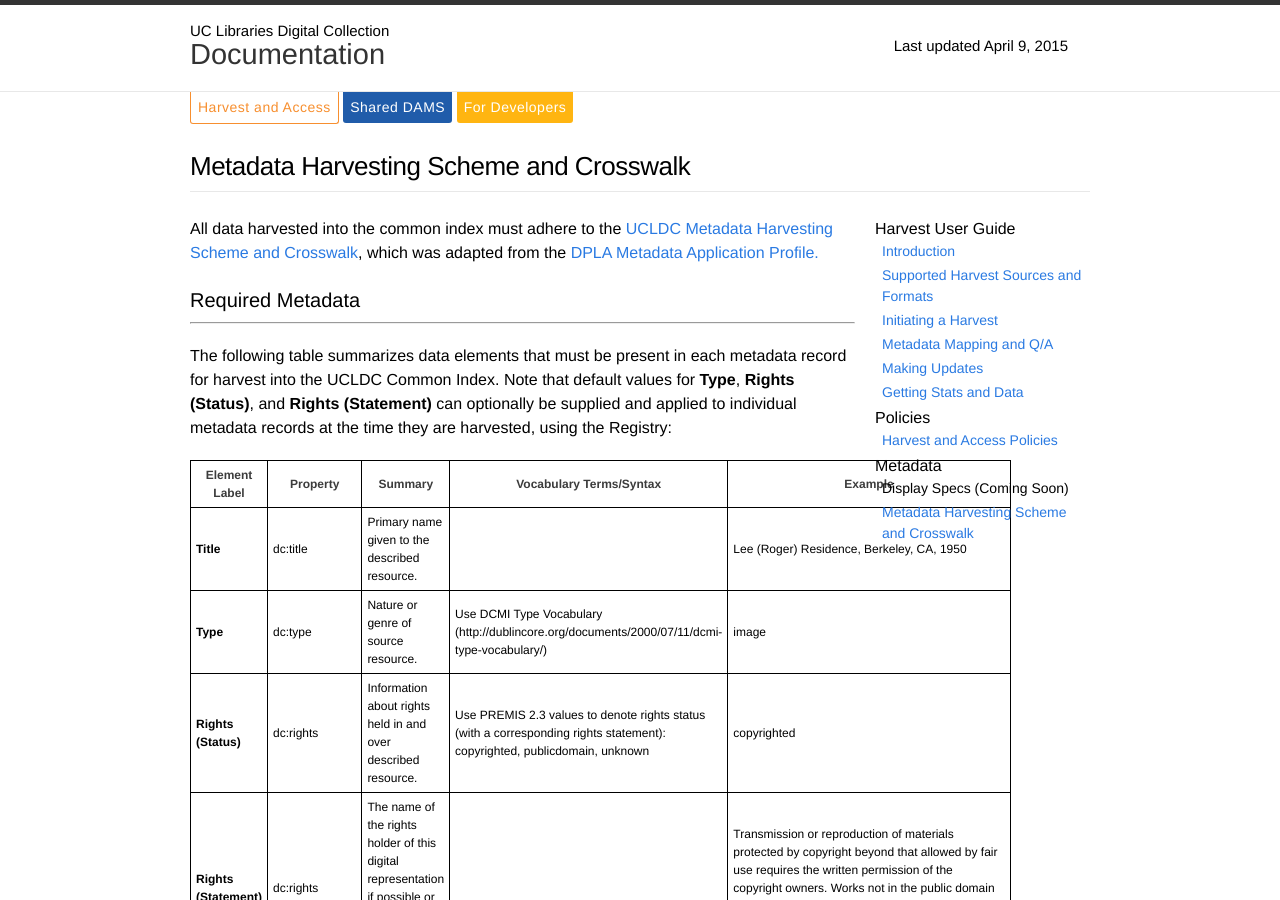
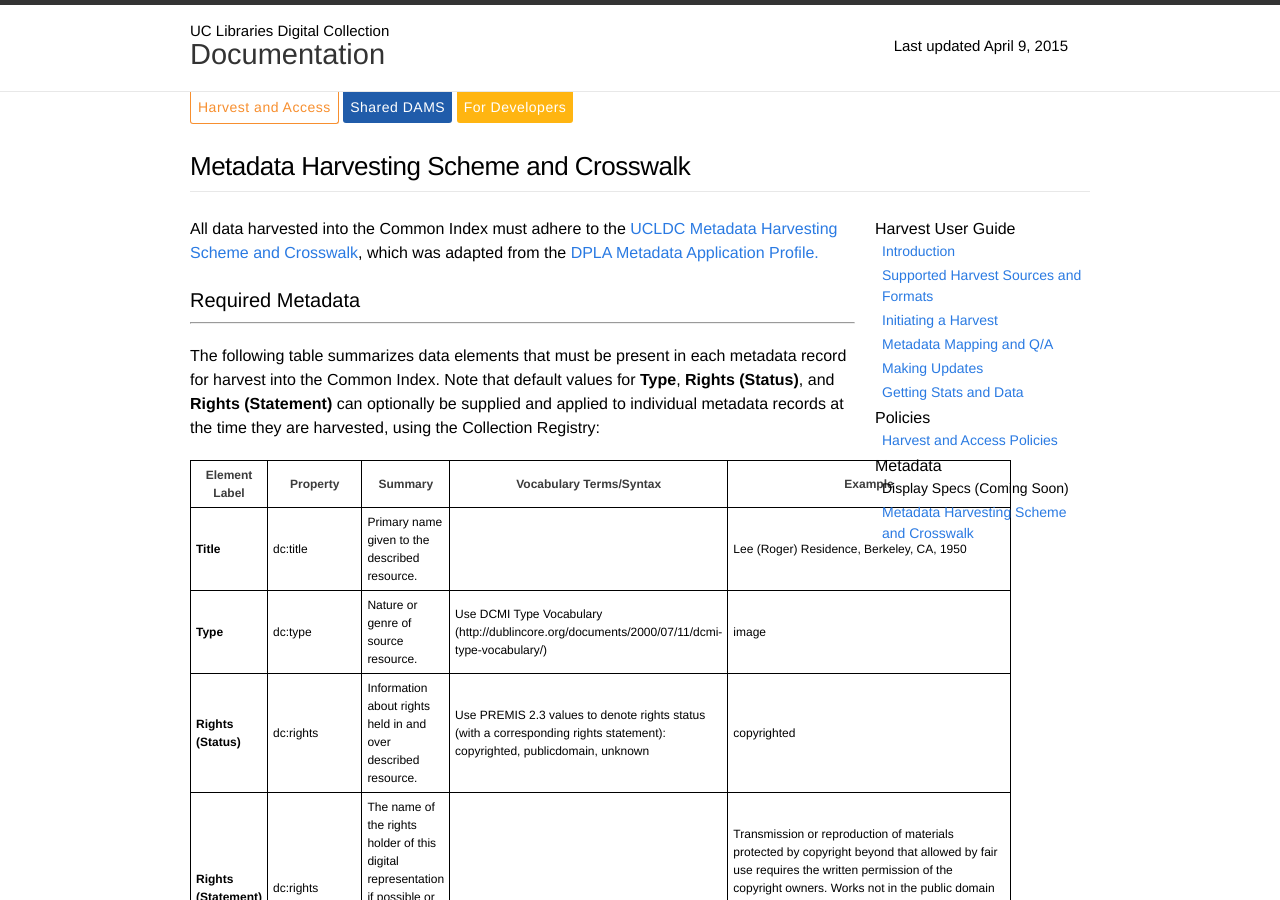
Before and after one commit to ucldc/ucldc-docs, a Jekyll site: the page built from docs/registry/metadata-harvest.md, in a window 1280 px wide and 900 px high. Built offline with Jekyll 4.4.1, drawn with Linux system fonts in a browser that asks for light colours; nearby versions of some CDN libraries.

Commit message:
Update metadata-harvest.md

```diff
--- a/docs/registry/metadata-harvest.md
+++ b/docs/registry/metadata-harvest.md
@@ -5,11 +5,11 @@
 breadcrumbs: Calisphere Admin Guide
 ---
 
-All data harvested into the common index must adhere to the [UCLDC Metadata Harvesting Scheme and Crosswalk](https://docs.google.com/spreadsheets/d/1u2RE9PD0N9GkLQTFNJy3HiH9N5IbKDG52HjJ6JomC9I/edit#gid=265758929), which was adapted from the <a href="http://dp.la/info/wp-content/uploads/2013/04/DPLAMetadataPolicy.pdf">DPLA Metadata Application Profile.</a>
+All data harvested into the Common Index must adhere to the [UCLDC Metadata Harvesting Scheme and Crosswalk](https://docs.google.com/spreadsheets/d/1u2RE9PD0N9GkLQTFNJy3HiH9N5IbKDG52HjJ6JomC9I/edit#gid=265758929), which was adapted from the <a href="http://dp.la/info/wp-content/uploads/2013/04/DPLAMetadataPolicy.pdf">DPLA Metadata Application Profile.</a>
 
 ##Required Metadata
 ***
-<p>The following table summarizes data elements that must be present in each metadata record for harvest into the UCLDC Common Index. Note that default values for <b>Type</b>, <b>Rights (Status)</b>, and <b>Rights (Statement)</b> can optionally be supplied and applied to individual metadata records at the time they are harvested, using the Registry:</p>
+<p>The following table summarizes data elements that must be present in each metadata record for harvest into the Common Index. Note that default values for <b>Type</b>, <b>Rights (Status)</b>, and <b>Rights (Statement)</b> can optionally be supplied and applied to individual metadata records at the time they are harvested, using the Collection Registry:</p>
 
 
 <table>
```
